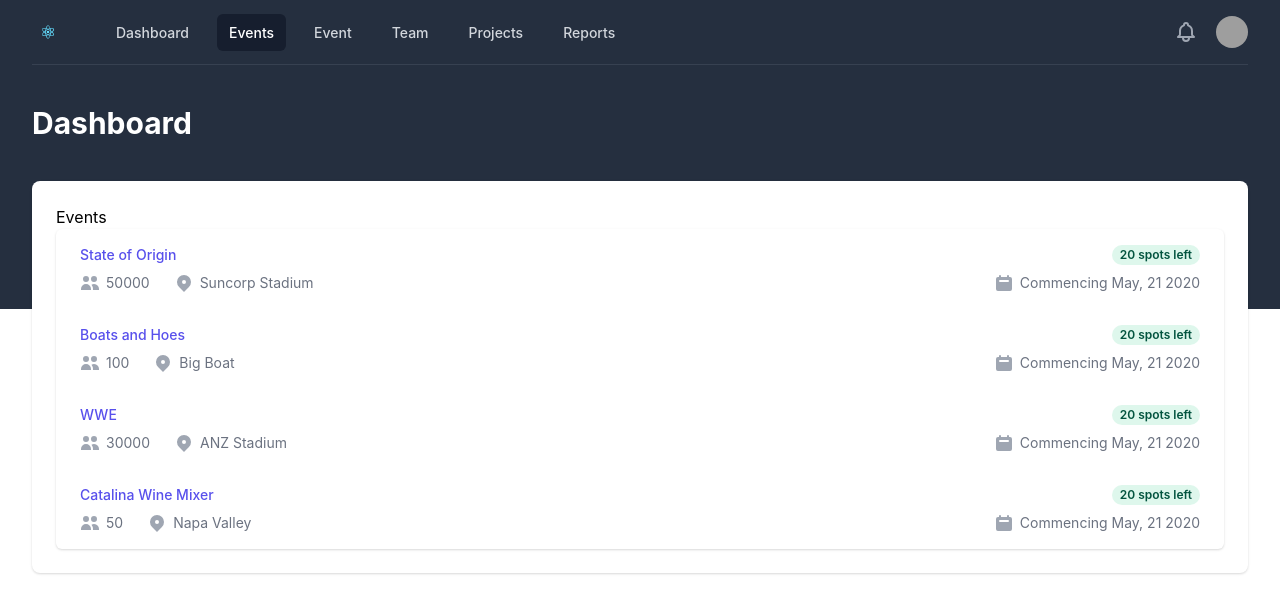
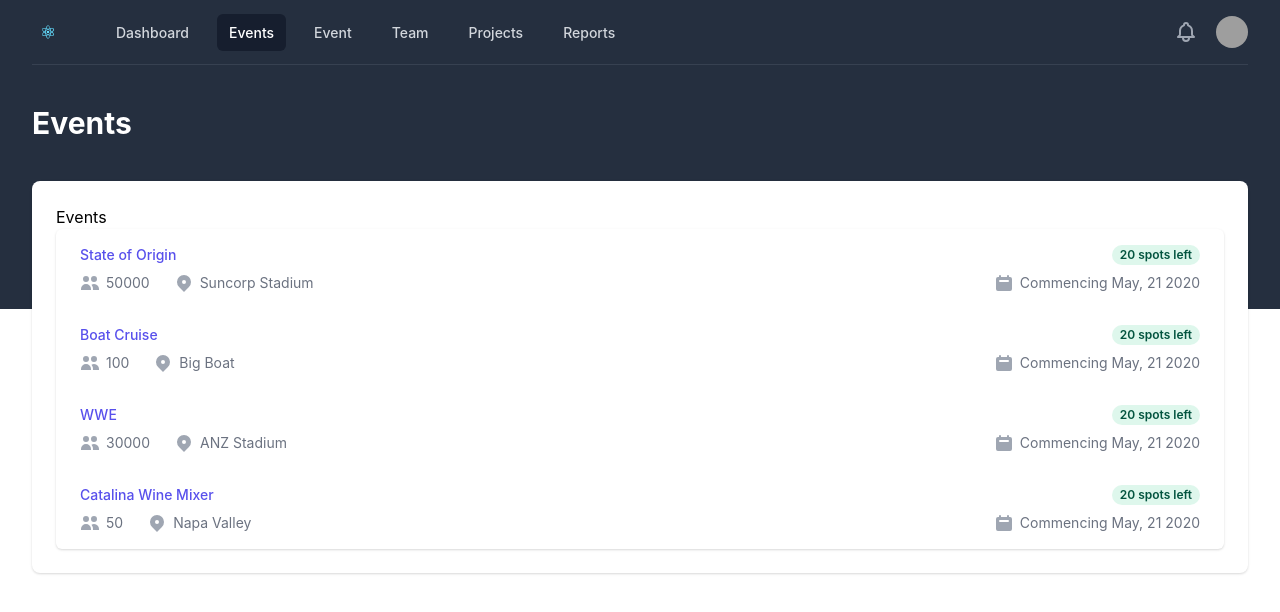
Before and after one commit to pleavitt/eventmanager, a React (Create React App) app: page /events in a window 1280 px wide. Shown: the top 612 px of the page. Built offline with nearby package versions, Linux system fonts and the light colour scheme; grey boxes are pictures that could not be loaded.

Commit message:
Fixed Content Added Dynamic header

```diff
--- a/src/components/Layout.js
+++ b/src/components/Layout.js
@@ -1,13 +1,24 @@
 import React, { useState } from 'react'
-import Events from '../pages/Events';
 import logo from '../logo.svg';
 import Transition from "./Transition";
-import { NavLink } from 'react-router-dom';
+import { NavLink, useLocation } from 'react-router-dom';
 
 const Layout = props => {
   const [isProfileOpen, setIsProfileOpen] = useState(false);
   const [isMenuOpen, setIsMenuOpen] = useState(false);
-  console.log('props', props)
+  const location = useLocation();
+  console.log('props.location.pathname', location.pathname.substring(1))
+  const getTitle = () => {
+    switch(location.pathname.substring(1)){
+        case "event":
+            return "Event";
+        case "events":
+            return "Events";
+        default:
+            return "Dashboard"
+    }
+}
+
   return (
     <div>
       <div className="bg-gray-800 pb-32">
@@ -109,7 +120,7 @@ const Layout = props => {
         <header className="py-10">
           <div className="max-w-7xl mx-auto px-4 sm:px-6 lg:px-8">
             <h1 className="text-3xl leading-9 font-bold text-white">
-              Dashboard
+              {getTitle()}
           </h1>
           </div>
         </header>
--- a/src/pages/Events.js
+++ b/src/pages/Events.js
@@ -11,7 +11,7 @@ const initialState = [
   },
   {
     id: 2,
-    name: "Boats and Hoes",
+    name: "Boat Cruise",
     start: new Date(),
     capacity: 100,
     startLocation: "Big Boat"
@@ -28,7 +28,6 @@ const initialState = [
     name: "Catalina Wine Mixer",
     start: new Date(),
     capacity: 50,
-
     startLocation: "Napa Valley"
   },
 ]
```
